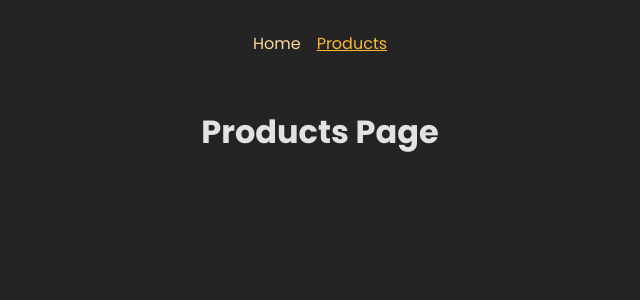
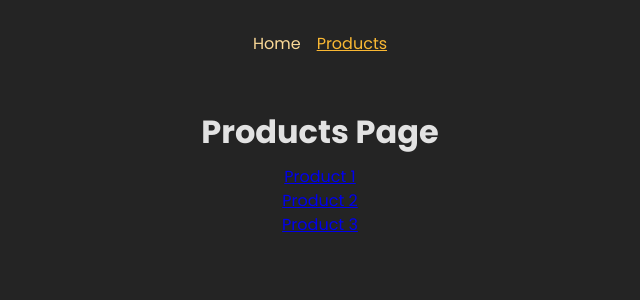
Before and after one commit to joaodslourenco/react-router-new, a React (Create React App) app: page /products in a window 1280 px wide. Shown: the top 300 px of the page, without its empty margins (320-960 px from the left). Built offline with nearby package versions, Linux system fonts and the light colour scheme.

Commit message:
feat: product detail page

```diff
--- a/src/App.js
+++ b/src/App.js
@@ -1,6 +1,7 @@
 import { createBrowserRouter, RouterProvider } from "react-router-dom";
 import ErrorPage from "./pages/Error";
 import HomePage from "./pages/Home";
+import ProductDetail from "./pages/ProductDetail";
 import ProductsPage from "./pages/Products";
 import RootLayout from "./pages/Root";
 
@@ -12,6 +13,7 @@
     children: [
       { path: "/", element: <HomePage /> },
       { path: "/products", element: <ProductsPage /> },
+      { path: "/products/:productId", element: <ProductDetail /> },
     ],
   },
 ]);
--- /dev/null
+++ b/src/pages/ProductDetail.jsx
@@ -0,0 +1,13 @@
+import { useParams } from "react-router-dom";
+
+function ProductDetail(props) {
+  const params = useParams();
+
+  return (
+    <>
+      <h1>{params.productId}</h1>
+    </>
+  );
+}
+
+export default ProductDetail;
--- a/src/pages/Products.jsx
+++ b/src/pages/Products.jsx
@@ -1,5 +1,24 @@
+import { Link } from "react-router-dom";
+
+const PRODUCTS = [
+  { id: "p1", title: "Product 1" },
+  { id: "p2", title: "Product 2" },
+  { id: "p3", title: "Product 3" },
+];
+
 function ProductsPage() {
-  return <h1>Products Page</h1>;
+  return (
+    <>
+      <h1>Products Page</h1>
+      <ul>
+        {PRODUCTS.map((prod) => (
+          <li key={prod.id}>
+            <Link to={`/products/${prod.id}`}>{prod.title}</Link>
+          </li>
+        ))}
+      </ul>
+    </>
+  );
 }
 
 export default ProductsPage;
```
